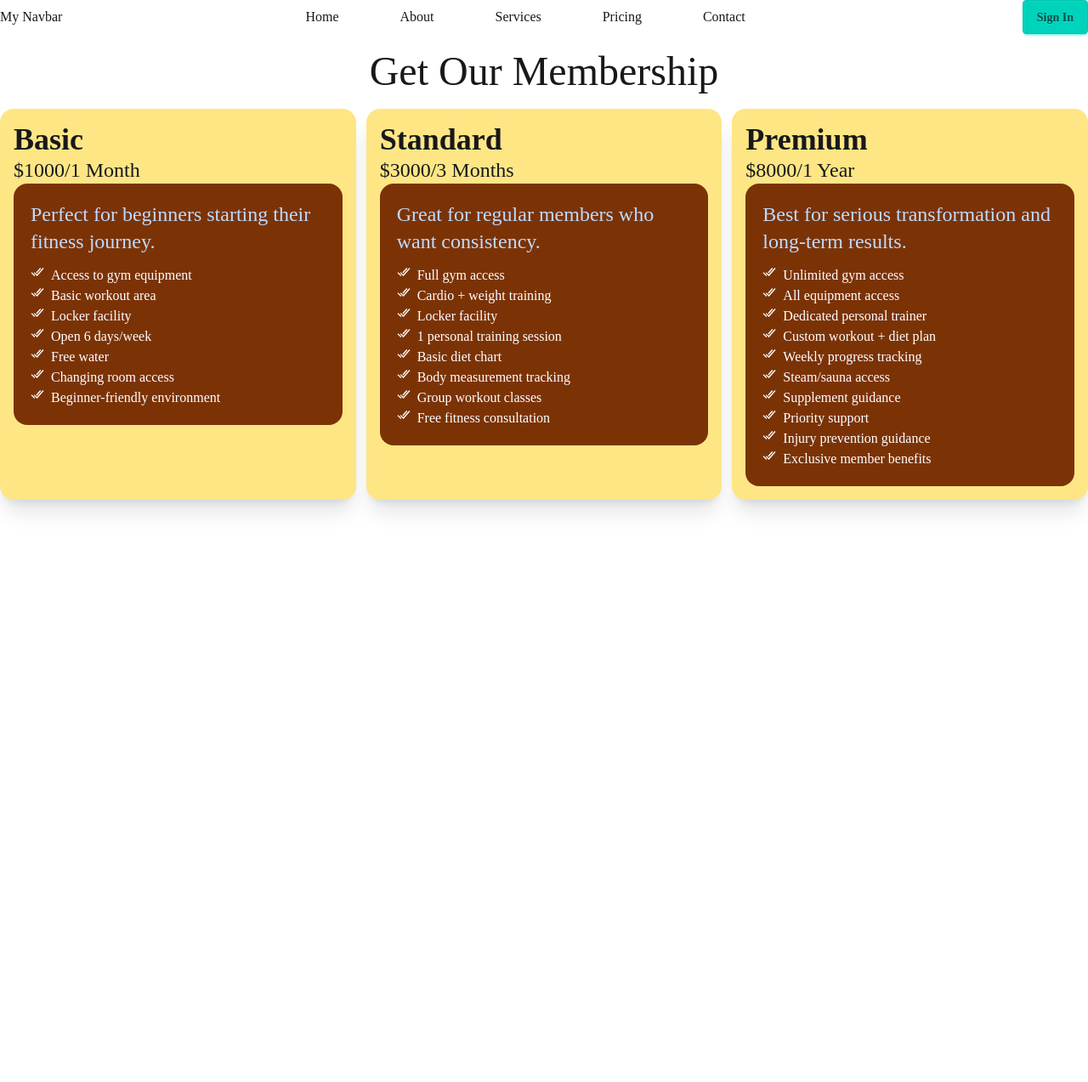
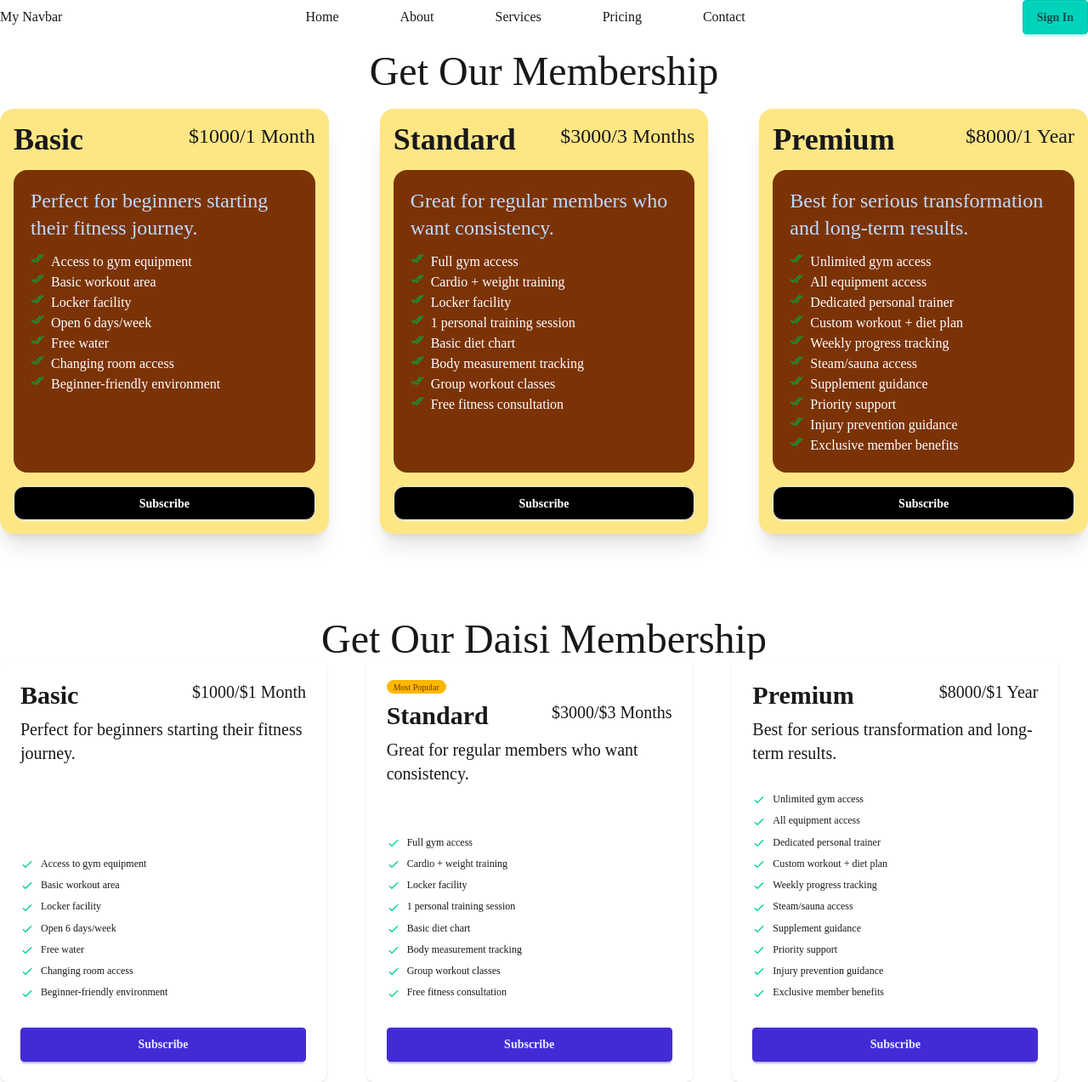
Before and after one commit to sheikhzim2004-del/tailwind-react-pricing-option, a React (Vite) app: page / in a window 1280 px wide. Shown: the whole page at 85% size. Before the commit the page ends 800 px from the top, so only its background shows below. Built offline with nearby package versions, Linux system fonts and the light colour scheme; a web font is replaced by a local one.

Commit message:
card btn add and daisi card use

```diff
--- a/src/App.jsx
+++ b/src/App.jsx
@@ -20,7 +20,7 @@ function App() {
         {/* <DaisiNav></DaisiNav> */}
       </header>
       <main>
-        <Suspense fallback={<span className="loading loading-bars loading-xl"></span>}>
+        <Suspense fallback={<div className='flex justify-center items-center h-screen'><span className="loading loading-bars loading-xl"></span></div>}>
           <PricingOption pricingPromiss={pricingPromiss}></PricingOption>
         </Suspense>
       </main>
--- /dev/null
+++ b/src/components/DaisiPricingCard/DaisiPricingCard.jsx
@@ -0,0 +1,30 @@
+import React from 'react';
+
+const DaisiPricingCard = ({pricing}) => {
+    const {name, price, description, popular, features, duration} = pricing;
+    return (
+        <div className="card w-96 bg-base-100 shadow-sm">
+  <div className="card-body">
+    {popular && <span className="badge badge-xs badge-warning">Most Popular</span>}
+    <div className="flex justify-between">
+      <h2 className="text-3xl font-bold">{name}</h2>
+      <span className="text-xl">${price}/${duration}</span>
+    </div>
+    <p className='text-xl'>{description}</p>
+    <ul className="mt-6 flex flex-col gap-2 text-xs">
+      {
+        features.map(featur => <li>
+        <svg xmlns="http://www.w3.org/2000/svg" className="size-4 me-2 inline-block text-success" fill="none" viewBox="0 0 24 24" stroke="currentColor"><path strokeLinecap="round" strokeLinejoin="round" strokeWidth="2" d="M5 13l4 4L19 7" /></svg>
+        <span>{featur}</span>
+      </li>)
+      }
+    </ul>
+    <div className="mt-6">
+      <button className="btn btn-primary btn-block">Subscribe</button>
+    </div>
+  </div>
+</div>
+    );
+};
+
+export default DaisiPricingCard;
--- a/src/components/PricingCard/PricingCard.jsx
+++ b/src/components/PricingCard/PricingCard.jsx
@@ -6,20 +6,23 @@ const PricingCard = ({pricing}) => {
     console.log(pricing)
     const {name, price, duration, description, features} = pricing;
     return (
-        <div className='bg-amber-200 p-4 shadow-xl rounded-2xl' >
+        <div className='bg-amber-200 p-4 shadow-xl rounded-2xl flex flex-col'>
             {/* header section */}
-            <div>
+            <div className='flex justify-between mb-4'>
                 <h2 className='text-4xl font-bold'>{name}</h2>
                 <h4 className='text-2xl flex'>${price}/{duration}</h4>
             </div>
 
                 {/* card container */}
-            <div className='p-5 bg-amber-900 rounded-2xl'>
+            <div className='p-5 bg-amber-900 rounded-2xl flex-1'>
                 <p className='text-2xl mb-3 text-blue-200'>{description}</p>
                 {
-                    features.map(featur => <PricingFeature featur={featur}></PricingFeature>)
+                    features.map((featur, index) => <PricingFeature
+                        key={index}
+                        featur={featur}></PricingFeature>)
                 }
             </div>
+            <button className="btn w-full bg-black hover:bg-green-900 text-white rounded-xl mt-4">Subscribe</button>
         </div>
     );
 };
--- a/src/components/PricingFeatur/PricingFeature.jsx
+++ b/src/components/PricingFeatur/PricingFeature.jsx
@@ -4,7 +4,7 @@ import { IoCheckmarkDoneSharp } from 'react-icons/io5';
 const PricingFeature = ({featur}) => {
     return (
         <div className=' text-white'>
-            <p className='flex gap-2'><IoCheckmarkDoneSharp></IoCheckmarkDoneSharp>{featur}</p>
+            <p className='flex gap-2'><IoCheckmarkDoneSharp className='text-green-600 font-bold'></IoCheckmarkDoneSharp>{featur}</p>
         </div>
     );
 };
--- a/src/components/PricingOption/PricingOption.jsx
+++ b/src/components/PricingOption/PricingOption.jsx
@@ -1,5 +1,6 @@
 import React, { use } from 'react';
 import PricingCard from '../PricingCard/PricingCard';
+import DaisiPricingCard from '../DaisiPricingCard/DaisiPricingCard';
 
 const PricingOption = ({pricingPromiss}) => {
     const pricingData = use(pricingPromiss);
@@ -7,12 +8,23 @@ const PricingOption = ({pricingPromiss}) => {
     return (
         <div className='container mx-auto'>
             <h2 className='text-5xl text-center mb-5'>Get Our Membership</h2>
-            <div className='grid grid-cols-1 md:grid-cols-3 gap-3'>
+            <div className='grid grid-cols-1 md:grid-cols-3 gap-15 m-4 md:m-auto'>
                 {
                 pricingData.map((pricing, index) => <PricingCard
                     key={index}
                     pricing={pricing}></PricingCard>)
-            }
+                }
+            </div>
+
+            {/* daisi card use */}
+            <h2 className='text-5xl text-center mt-25'>Get Our Daisi Membership</h2>
+            <div className='grid grid-cols-1 md:grid-cols-3 gap-3 m-4 md:m-auto'>
+                {
+                    pricingData.map((pricing, index) => <DaisiPricingCard
+                    key={index}
+                    pricing={pricing}
+                    ></DaisiPricingCard>)
+                }
             </div>
         </div>
     );
```
